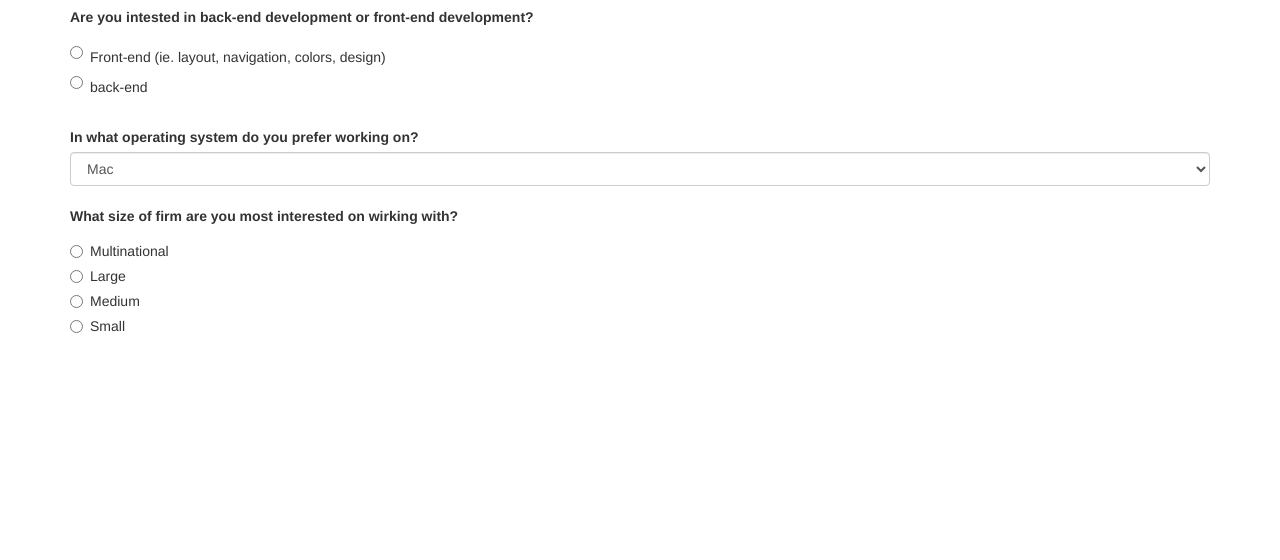
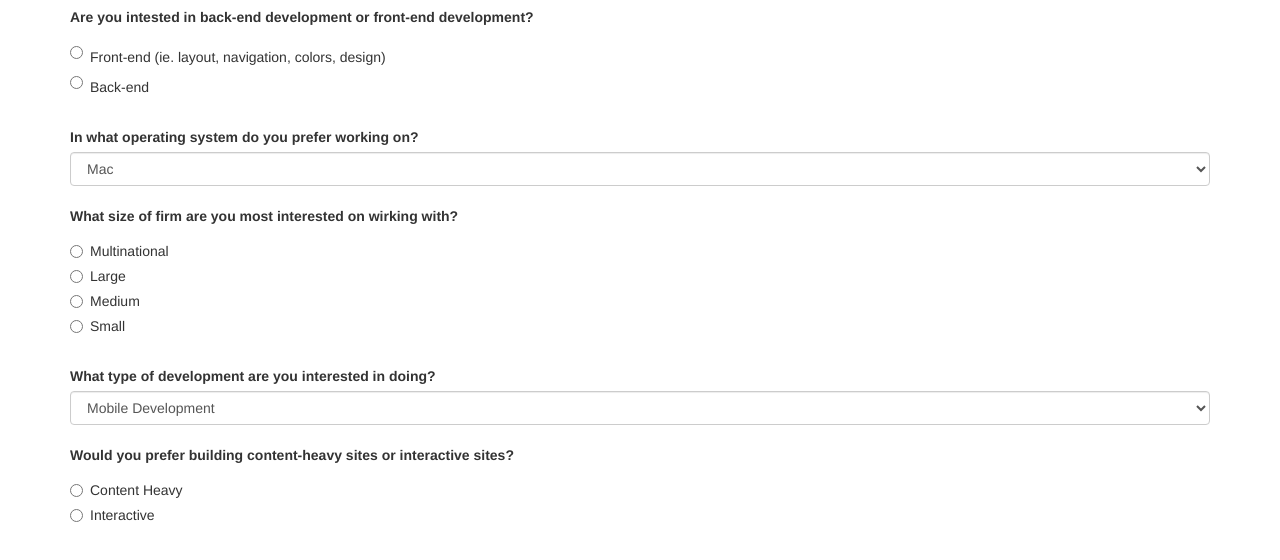
Before and after one commit to nickh93/coding-path, a plain HTML site: page index.html in a window 1280 px wide. Shown: the part 116-676 px from the top of the page. Drawn offline with Linux system fonts and the light colour scheme.

Commit message:
finished creating all 5 survey questions for user

```diff
--- a/index.html
+++ b/index.html
@@ -21,10 +21,11 @@
           <div class="radio">
             <label>
               <input type="radio" name="end" value="back">
-              back-end
+              Back-end
             <label>
           </div>
           <br>
+
           <label for="os">In what operating system do you prefer working on?</label>
           <select class="form-control" id="os">
             <option>Mac</option>
@@ -58,6 +59,29 @@
               Small
             </label>
           </div>
+          <br>
+
+          <label for="software">What type of development are you interested in doing?</label>
+          <select class="form-control" id="software">
+            <option>Mobile Development</option>
+            <option>Web Development</option>
+            <option>Internal Development</option>
+          </select>
+          <br>
+
+          <label>Would you prefer building content-heavy sites or interactive sites?</label>
+          <div class="radio">
+            <label>
+              <input type="radio" name="sitetype" value="content">
+              Content Heavy
+            </label>
+          </div>
+          <div class="radio">
+            <label>
+              <input type="radio" name="sitetype" value="interactive">
+              Interactive
+            </label>
+          </div>
         </div>
 
       </form>
```
